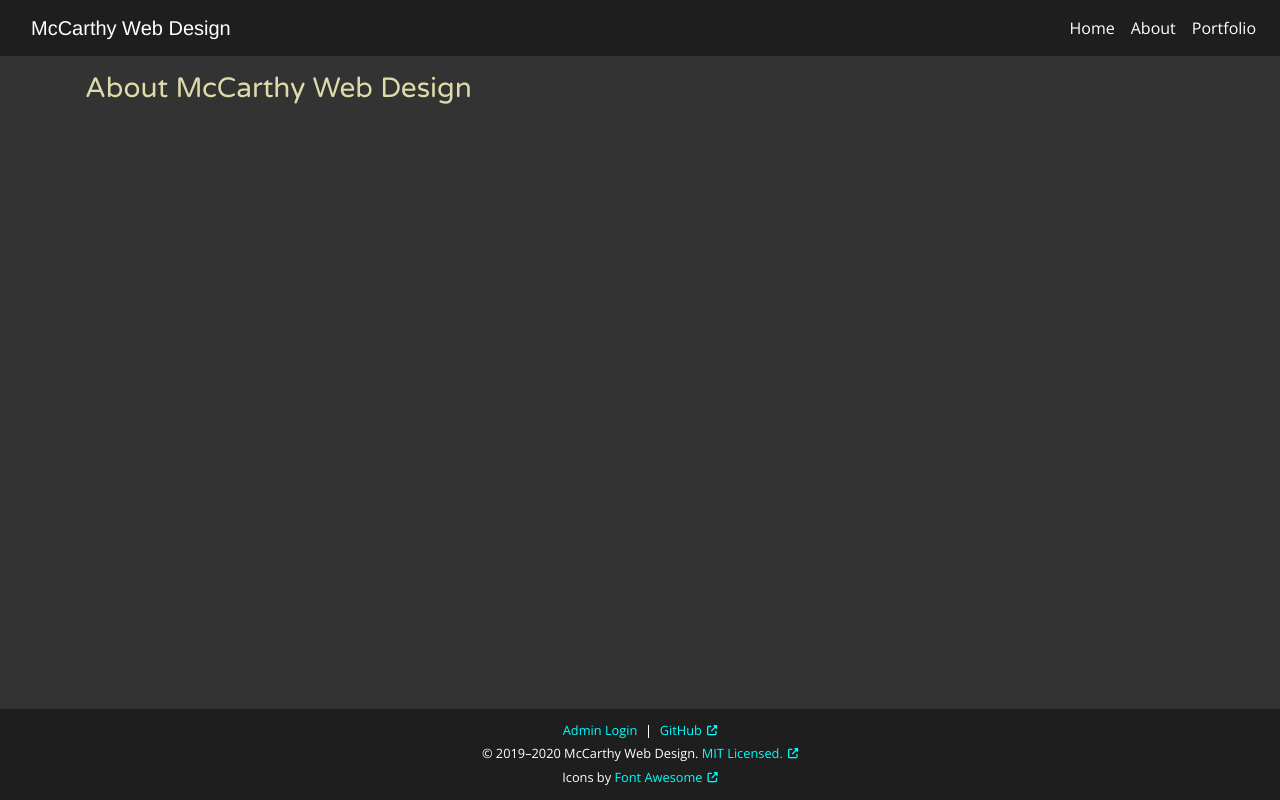
After one commit to McCarthyCode/McCarthy-Code, a Django app: page /about/ in a window 1280 px wide. The commit adds this page. Run offline with Django 3.2, Linux system fonts and the light colour scheme; some libraries are stand-ins or nearby versions; some web fonts are replaced.

Commit message:
Added skeleton code for About page

```diff
--- a/home/static/home/css/home.css
+++ b/home/static/home/css/home.css
@@ -238,6 +238,13 @@ input[type=submit] {
     min-height: calc(100vh - 66.8px - 56px);
   }
 }
+#about {
+  min-height: calc(100vh - 56px - 91px);
+  margin-top: 56px;
+  padding: 1rem 0;
+  background-color: #333333;
+}
+
 #portfolio section {
   min-height: calc(100vh - 56px);
 }
--- /dev/null
+++ b/home/static/home/sass/_about.sass
@@ -0,0 +1,5 @@
+#about
+  min-height: calc(100vh - 56px - 91px)
+  margin-top: 56px
+  padding: 1rem 0
+  background-color: $mid-gray
--- a/home/static/home/sass/base.sass
+++ b/home/static/home/sass/base.sass
@@ -5,6 +5,7 @@
 @import 'global'
 
 @import 'index'
+@import 'about'
 @import 'portfolio'
 @import 'sites'
 @import 'edit_site'
--- /dev/null
+++ b/home/templates/home/about.html
@@ -0,0 +1,9 @@
+{% extends 'home/base.html' %}
+
+{% block content %}
+<section id="about">
+  <div class="container">
+    <h3 class="h3">About McCarthy Web Design</h3>
+  </div>
+</section>
+{% endblock %}
--- a/home/templates/home/index.html
+++ b/home/templates/home/index.html
@@ -21,7 +21,7 @@
     <div class="container">
       <ul id="options">
         <li>
-          <a href="javascript:void(0);">
+          <a href="{% url 'home:about' %}">
             <div class="option-icon">
               <i class="fas fa-address-card fa-5x"></i>
             </div>
--- a/home/templates/home/navbar.html
+++ b/home/templates/home/navbar.html
@@ -11,7 +11,7 @@
         <a class="nav-link" href="{% url 'home:index' %}">Home</a>
       </li>
       <li class="nav-item">
-        <a class="nav-link" href="{# url 'home:about' #}">About</a>
+        <a class="nav-link" href="{% url 'home:about' %}">About</a>
       </li>
       <li class="nav-item">
         <a class="nav-link" href="{% url 'home:portfolio' %}">Portfolio</a>
--- a/home/urls.py
+++ b/home/urls.py
@@ -6,6 +6,7 @@ urlpatterns = [
     re_path(r'^$', views.index, name='index'),
     re_path(r'^login/$', views.login_view, name='login'),
     re_path(r'^logout/$', views.logout_view, name='logout'),
+    re_path(r'^about/$', views.about, name='about'),
     re_path(r'^portfolio/$', views.portfolio, name='portfolio'),
     re_path(r'^sites/$', views.sites, name='sites'),
     re_path(r'^sites/add/$', views.add_site, name='add-site'),
--- a/home/views.py
+++ b/home/views.py
@@ -89,6 +89,15 @@ def portfolio(request):
 
     return render(request, 'home/portfolio.html', {
         'sites': sites,
+        'title': TITLE,
+        'year': datetime.now(pytz.timezone(TIME_ZONE)).year,
+    })
+
+def about(request):
+    if request.method != 'GET':
+        return HttpResponseBadRequest()
+
+    return render(request, 'home/about.html', {
         'title': TITLE,
         'year': datetime.now(pytz.timezone(TIME_ZONE)).year,
     })
```
Also changed, not shown: home/static/home/css/home.min.css, 2 other files.
